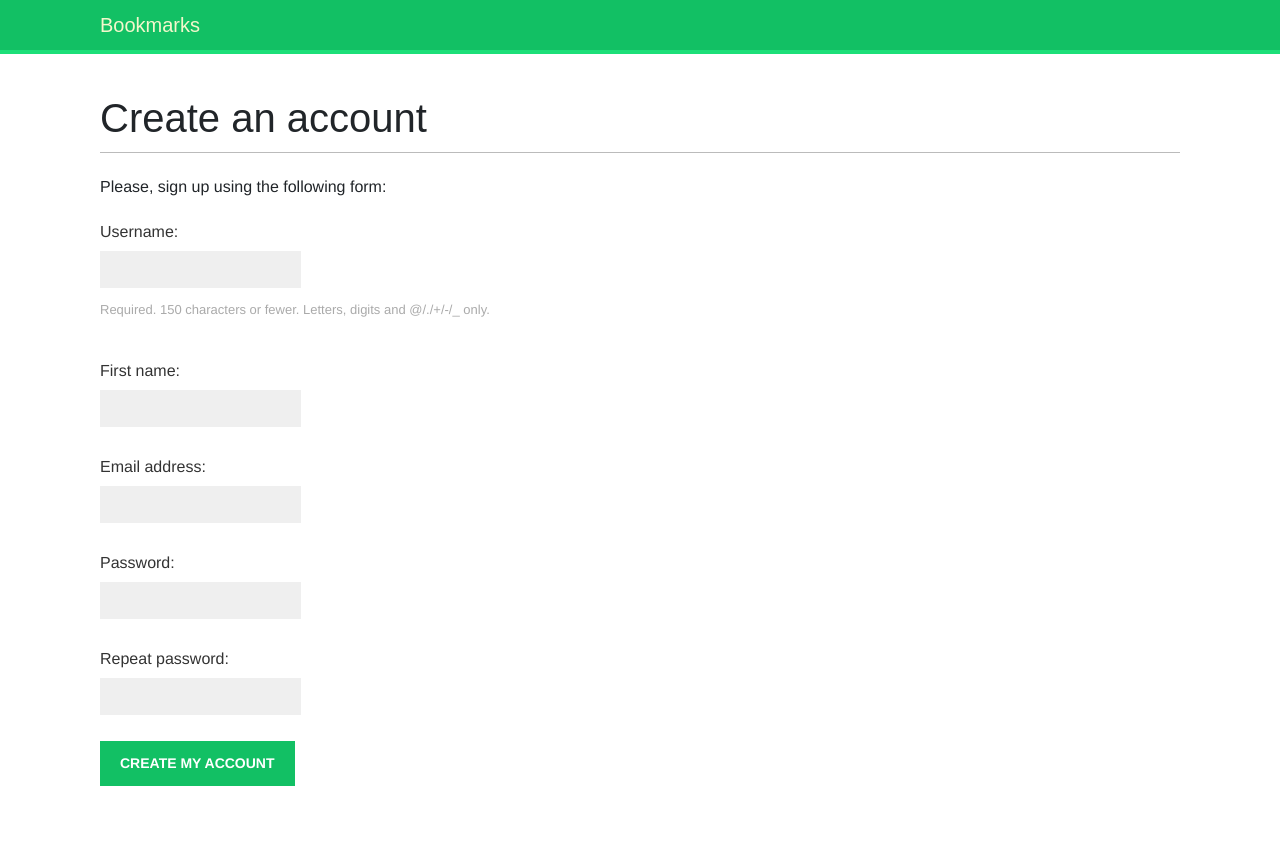
After one commit to MaestroXXXVIII/bookmarks, a Django app: page /account/register/ in a window 1280 px wide. The commit adds this page. Run offline with Django 4.2, Linux system fonts and the light colour scheme; some web fonts are replaced.

Commit message:
Добавлена возможность регистрации пользователя

```diff
--- a/account/forms.py
+++ b/account/forms.py
@@ -1,5 +1,20 @@
 from django import forms
+from django.contrib.auth.models import User
 
 class LoginForm(forms.Form):
     username = forms.CharField()
     password = forms.CharField(widget=forms.PasswordInput)
+
+class UserRegistrationForm(forms.ModelForm):
+    password = forms.CharField(label='Password', widget=forms.PasswordInput)
+    repeated_password = forms.CharField(label='Repeat password', widget=forms.PasswordInput)
+
+    class Meta:
+        model = User
+        fields = ['username', 'first_name', 'email']
+
+    def clean_repeated_password(self):
+        cd = self.cleaned_data
+        if cd['password'] != cd['repeated_password']:
+            raise forms.ValidationError('Passwords don\'t match.')
+        return cd['repeated_password']
--- /dev/null
+++ b/account/templates/account/register.html
@@ -0,0 +1,13 @@
+{% extends 'base.html' %}
+
+{% block title %}Create an account{% endblock %}
+
+{% block content %}
+    <h1>Create an account</h1>
+    <p>Please, sign up using the following form:</p>
+    <form method="post">
+        {% csrf_token %}
+        {{ user_form.as_p }}
+        <p><input type="submit" value="Create my account"></p>
+    </form>
+{% endblock %}
--- a/account/templates/base.html
+++ b/account/templates/base.html
@@ -27,8 +27,6 @@
             {% if request.user.is_authenticated %}
                 Hello {{ request.user.first_name|default:request.user.username }} |
                 <a href="{% url 'logout' %}">Sign out</a>
-            {% else %}
-                <a href="{% url 'login' %}">Sign in</a>
             {% endif %}
         </span>
     </div>
--- a/account/urls.py
+++ b/account/urls.py
@@ -18,4 +18,5 @@ urlpatterns = [
 
     path('', include('django.contrib.auth.urls')),
     path('', views.dashboard, name='dashboard'),
+    path('register/', views.register, name='register'),
 ]
--- a/account/views.py
+++ b/account/views.py
@@ -2,14 +2,35 @@ from django.shortcuts import render
 from django.http import HttpResponse
 from django.contrib.auth import authenticate, login
 from django.contrib.auth.decorators import login_required
-from .forms import LoginForm
+from .forms import LoginForm, UserRegistrationForm
+
+
+def register(request):
+    if request.method == 'POST':
+        user_form = UserRegistrationForm(request.POST)
+        if user_form.is_valid():
+            new_user = user_form.save(commit=False)
+            # сначала хешируем пароль для безопасности, потом сохраняем
+            new_user.set_password(user_form.cleaned_data['password'])
+            new_user.save()
+            return render(request,
+                          'account/register_done.html',
+                          {'user_form': user_form})
+    else:
+        user_form = UserRegistrationForm()
+    return render(request,
+                  'account/register.html',
+                  {'user_form': user_form})
+
 
 def user_login(request):
     if request.method == 'POST':
         form = LoginForm(request.POST)
         if form.is_valid():
             cd = form.cleaned_data
-            user = authenticate(request, username=cd['username'], password=cd['password'])
+            user = authenticate(request,
+                                username=cd['username'],
+                                password=cd['password'])
         if user is not None:
             if user.is_active:
                 login(request, user)
@@ -20,10 +41,14 @@ def user_login(request):
             return  HttpResponse('Invalid login')
     else:
         form=LoginForm()
-    return render(request, 'account/login.html', {'form': form})
+    return render(request,
+                  'account/login.html',
+                  {'form': form})
 
 
 # проверка аутентификации текущего пользователя
 @login_required
 def dashboard(request):
-    return render(request, 'account/dashboard.html', {'section': 'dashboard'})
+    return render(request,
+                  'account/dashboard.html',
+                  {'section': 'dashboard'})
--- a/bookmarks/settings.py
+++ b/bookmarks/settings.py
@@ -104,7 +104,7 @@ AUTH_PASSWORD_VALIDATORS = [
 # Internationalization
 # https://docs.djangoproject.com/en/4.2/topics/i18n/
 
-LANGUAGE_CODE = 'ru'
+LANGUAGE_CODE = 'en-us'
 
 TIME_ZONE = 'UTC'
 
--- a/bookmarks/urls.py
+++ b/bookmarks/urls.py
@@ -26,4 +26,5 @@ urlpatterns = [
 ]
 
 if settings.DEBUG:
-    urlpatterns += static(settings.MEDIA_URL,document_root=settings.MEDIA_ROOT)
+    urlpatterns += static(settings.MEDIA_URL,
+                          document_root=settings.MEDIA_ROOT)
```
Also changed, not shown: account/templates/account/register_done.html (added, +11 -0 lines), account/templates/registration/login.html (+11 -1 lines).
